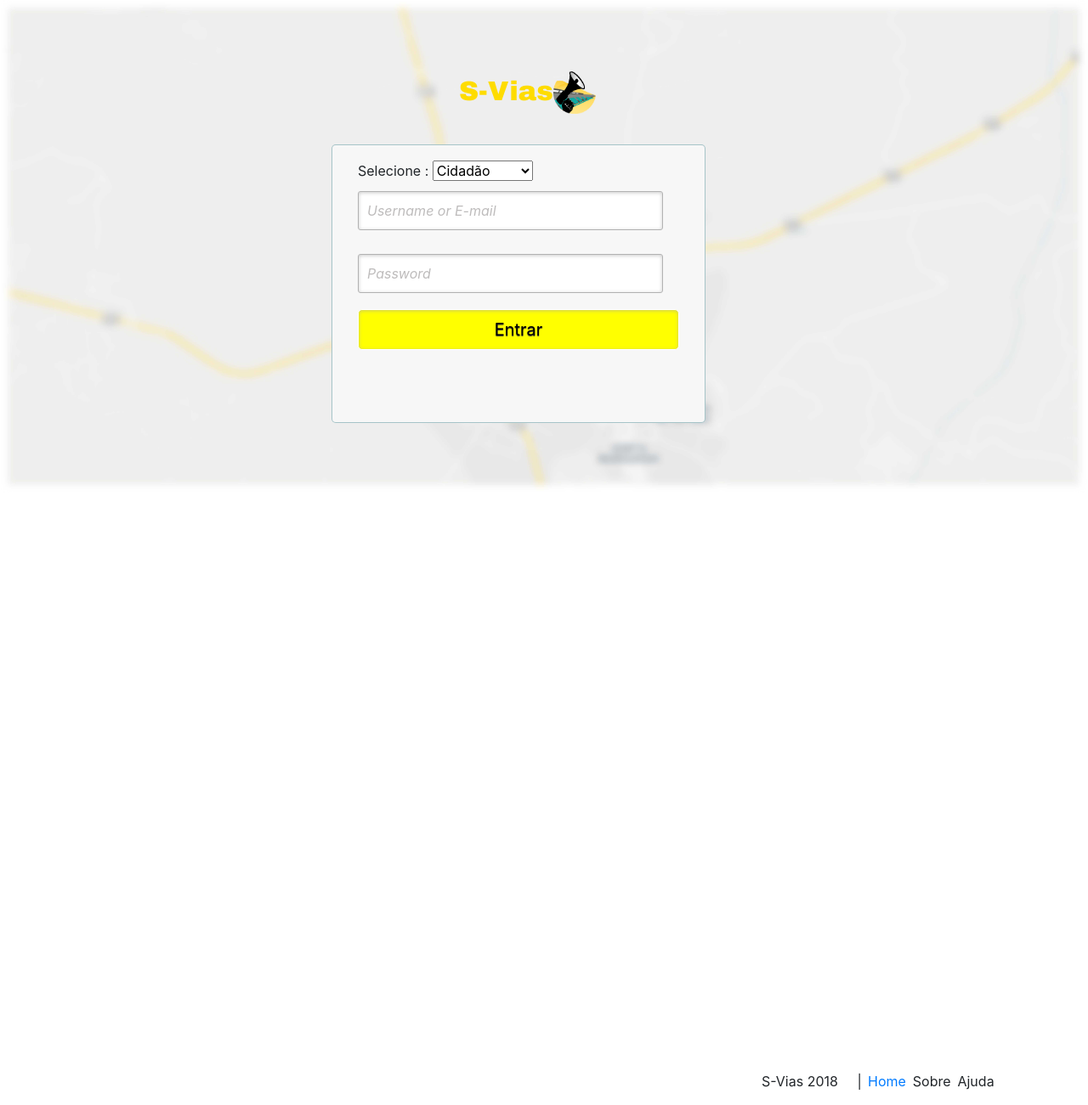
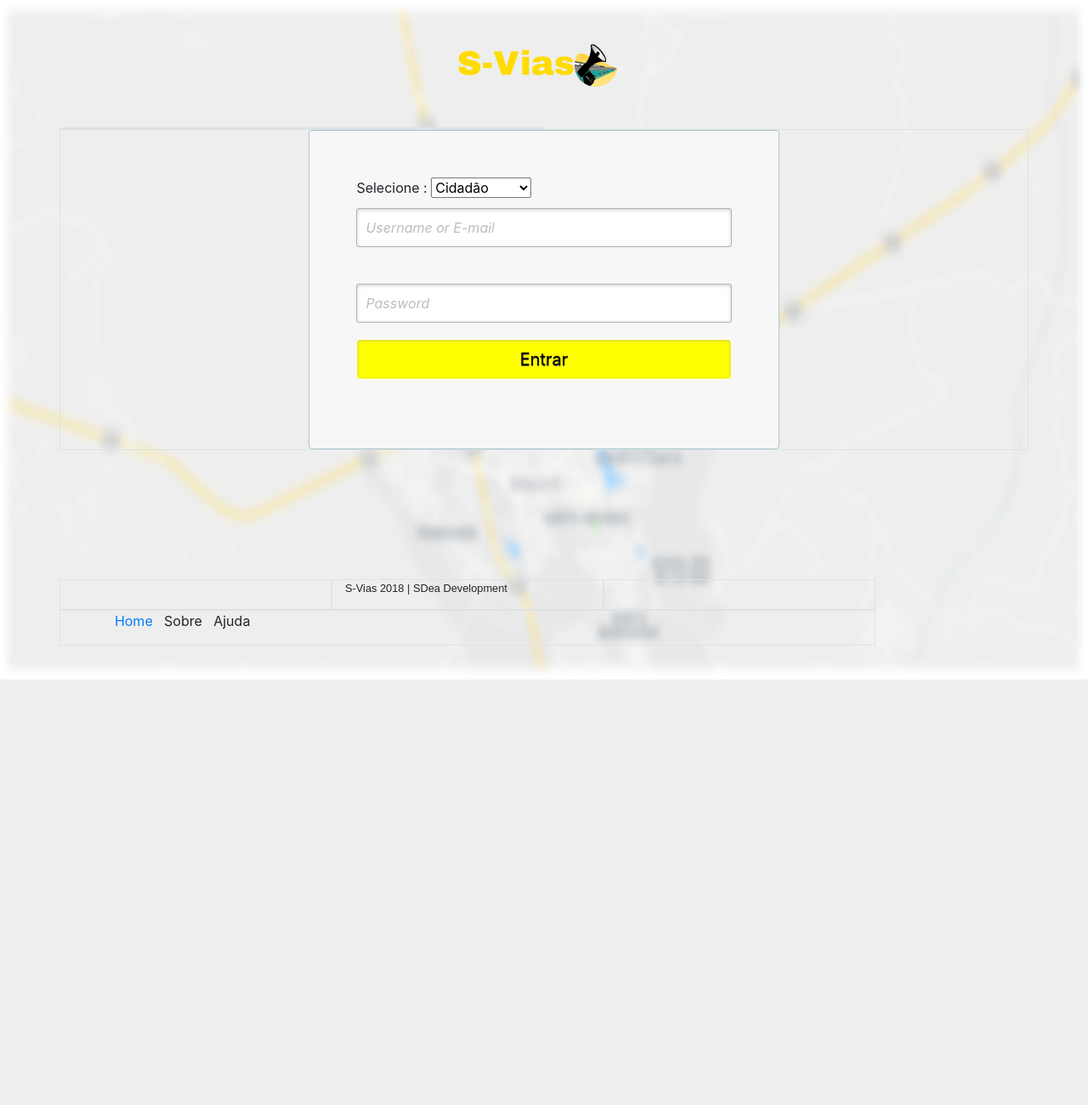
Before and after one commit to emersonmesso/S-Vias, a PHP site: page /login.php in a window 1280 px wide, after a click on "Login S-Vias". Shown: the whole page at 85% size. After the commit the page ends 800 px from the top, so only its background shows below. Run offline with PHP 8.4, Linux system fonts and the light colour scheme.

Commit message:
river
atualização e desenvolvimento da página login.php e arquivos relacionados.

```diff
--- a/Arquivos Web Service/_styles/login.css
+++ b/Arquivos Web Service/_styles/login.css
@@ -4,8 +4,8 @@
 }
 body{
     background-image: url(../_images/background.jpg);
+    background-size: 100% 100%;
     background-repeat: no-repeat;
-    background-size: 100%;
     z-index: 1;
 }
 .content{
@@ -34,7 +34,7 @@ textarea:-moz-placeholder{
     font-style: italic;
 }
 input{
-    width: 95%;
+    width: 100%;
     margin-top: 4px;
     padding: 10px;
     border: 1px solid #b2b2b2;
@@ -67,29 +67,9 @@ input[type="submit"]{
 }
 
 #login1{
-    position: absolute;
-    top: 170px;
-    width: 88%;
     padding: 48px 8% 60px 0%;
     background: #f7f7f7;
     border: 1px solid rgba(147, 184, 189,0.8);
-
     -webkit-box-shadow: 5px;
     border-radius: 5px;
-
 }
-
-
-#login2{
-    position: absolute;
-    top: 170px;
-    width: 88%;
-    padding: 18px 6% 60px 6%;
-    margin: 0 0 35px 0;
-    background: #f7f7f7;
-    border: 1px solid rgba(147, 184, 189,0.8);
-
-    -webkit-box-shadow: 5px;
-    border-radius: 5px;
-
-}
--- a/Arquivos Web Service/login.php
+++ b/Arquivos Web Service/login.php
@@ -1,5 +1,4 @@
 <?php
-
 /*
  * Autor: Michael Dydean
  * Data de criação: 2018-12-07.
@@ -28,15 +27,78 @@
             #content-login-i {
                 display: none;
             }
+            #s-logo {
+                width: 40%;
+                /*                align-items: center;
+                                flex-direction: row;
+                                flex-wrap: wrap;
+                                justify-content: center;
+                                display: flex;
+                */
+                width: 10%;
+                position:absolute;
+                top:10%;
+                left:45%;
+                margin-top:-50px;
+                margin-left:-50px;
+                z-index: 3;
+            }
+            #login2{
+   background: #f7f7f7;
+    border: 1px solid rgba(147, 184, 189,0.8);
+    -webkit-box-shadow: 5px;
+    border-radius: 5px;
+      width: 50%;
+      margin-left: 25%;
+      padding: 5%;
+}
+            footer {
+                padding-top: 5vh;
+                padding-bottom: 5vh;
+            }
         </style>
     </head>
     <body>
+        <div style="height: 100vh; padding-top: 5vh;" class="container">
+            <div class="row justify-content-center">
+                <div class="col col-auto">
+                    <a class="navbar-brand" href="index.php" style="">
+                        <span id="" style="font-size: 2em; color: #FEDC00;font-family: 'Arial Black', Gadget, sans-serif;">
+                            S-Vias<img src = "_images/imagem2.png" class = "logo" />
+                        </span>
+                    </a>
+                </div>
+            </div>
+
+            <!-- Select Login S-Vias | Google  -->
+            <div class="row" style="padding-top: 5vh;">
+                 <div class="col col-3 border"></div>
+                <div id="login1" class="col col-6">
+                    <ul>
+                        <li id="l-svias" style="width: 100%; height: 8vh; margin-bottom: 5%; z-index: 2" class="border border-secondary py-2 rounded"
+                            onclick="document.getElementById('login1').style.display = 'none';
+                                window.location.assign('#login-svias');
+                                document
+                                        .getElementById('login-svias').style.display = 'block';">
+                            <p style="text-align: center;"><a href="#login-svias">Login S-Vias</a></p>
+                        </li>
+                        <li id="l-google" style="width: 100%; height: 8vh;  z-index: 2" class="border border-secondary py-2 rounded"> <!--onclick="document
+                                        .getElementById('login1').style.display = 'none';
+                                window.location.assign('#');
+                                document
+                                        .getElementById('login-svias').style.display = 'block';">-->
+                            <p style="text-align: center;"><a href="#">Login Google</a></p>
+                        </li>
+                    </ul>
+                </div>
+                  <div class="col col-3 border"></div>
+            </div>
+
             <!-- Login S-Vias -->
-        <div id="login-svias" class="content">
-            <span style="position: absolute; top: 15%; left: 30%; width: 40%; display: flex; font-size: 2em; color: #FEDC00; z-index: 3; font-family: 'Arial Black', Gadget, sans-serif;">
-                S-Vias<img src = "_images/imagem2.png" class = "logo" /></span>
-            <div id="login2">
-                <form method="post" action="active_login.php">
+            <div id="login-svias" class="row justify-content-center">
+                <!-- Login S-Vias -->
+               <div class="col col-12 border">
+                   <form id="login2" method="post" action="active_login.php">
                         <script>
                             function changeSelect() {
                                 var obj = document.getElementById('select-login');
@@ -84,35 +146,23 @@
                     </form>
                     </div>
             </div>
-        <!-- Select Login S-Vias | Google  -->
-        <div class="content">
-            <div id="login1">
-                <ul>
-                    <li id="l-svias" style="width: 100%; height: 8vh; margin-bottom: 5%; z-index: 2" class="border border-secondary py-2 rounded"
-                        onclick="document.getElementById('login1').style.display = 'none';
-                                window.location.assign('#login-svias');
-                                document
-                                        .getElementById('login-svias').style.display = 'block';">
-                        <p style="text-align: center;"><a href="#login-svias">Login S-Vias</a></p>
-                    </li>
-                    <li id="l-google" style="width: 100%; height: 8vh;  z-index: 2" class="border border-secondary py-2 rounded"> <!--onclick="document
-                                    .getElementById('login1').style.display = 'none';
-                            window.location.assign('#');
-                            document
-                                    .getElementById('login-svias').style.display = 'block';">-->
-                        <p style="text-align: center;"><a href="#">Login Google</a></p>
-                    </li>
-                </ul>
+            <!-- footer site s-vias  -->
+            <footer class="row" style="position: absolute; bottom: 0vh; width: 75%;">
+                 <hr/>
+                <div class="col col-4 border"></div>
+                <div class="col col-4 border">
+                    <p style="font-size: 1vw; font-family: 'Arial', Gadget, sans-serif;">S-Vias 2018 | SDea Development</p>
                 </div>
-        </div>
-        <!-- footer site s-vias  -->
-        <footer style="padding-top: 1%; margin-left: 70%; margin-top: 10%;">
-            <p style="float: left; margin-right: 1%;">S-Vias 2018&nbsp;&nbsp;&nbsp;&nbsp;&nbsp;|</p>
+                <hr/>
+                <div class="col col-4 border"></div>
+                <div class="col border">
                     <ul style="list-style-type: none;">
                         <li style="display: inline-block; margin-left: 1%;"><a href="index.php">Home</a></li>
                         <li style="display: inline-block; margin-left: 1%;">Sobre</li>
                         <li style="display: inline-block; margin-left: 1%;">Ajuda</li>
                     </ul>
+                </div>
             </footer>
+        </div>
     </body>
 </html>
--- a/Arquivos Web Service/nbproject/private/private.xml
+++ b/Arquivos Web Service/nbproject/private/private.xml
@@ -2,6 +2,10 @@
 <project-private xmlns="http://www.netbeans.org/ns/project-private/1">
     <editor-bookmarks xmlns="http://www.netbeans.org/ns/editor-bookmarks/2" lastBookmarkId="0"/>
     <open-files xmlns="http://www.netbeans.org/ns/projectui-open-files/2">
-        <group/>
+        <group>
+            <file>file:/C:/xampp/htdocs/S-Vias/Arquivos%20Web%20Service/index.php</file>
+            <file>file:/C:/xampp/htdocs/S-Vias/Arquivos%20Web%20Service/_styles/login.css</file>
+            <file>file:/C:/xampp/htdocs/S-Vias/Arquivos%20Web%20Service/login.php</file>
+        </group>
     </open-files>
 </project-private>
```
Also changed, not shown: Arquivos Web Service/index.php (+10 -5 lines), Arquivos Web Service/tests/login.php (added, +146 -0 lines). Lines whose indentation alone changed are shown as unchanged.
